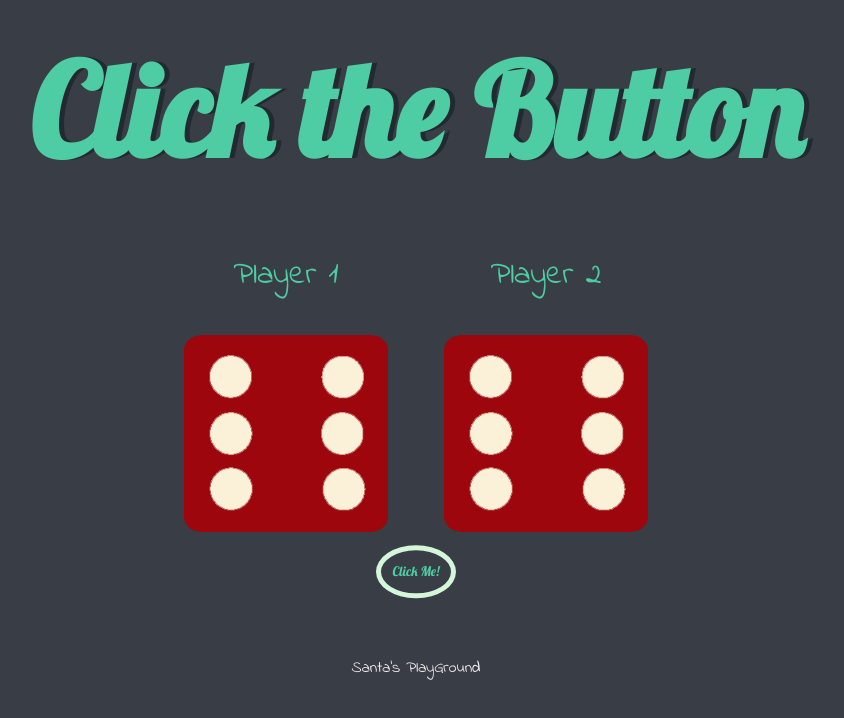
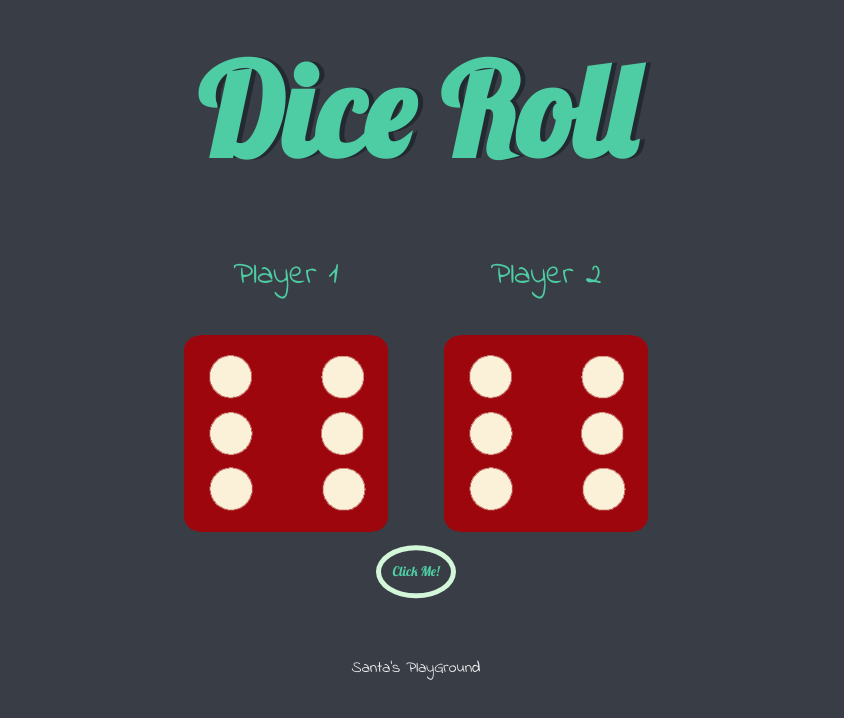
Before and after one commit to SayantanD99/Dice-Challenge, a plain HTML site: page index.html in a window 1280 px wide. Shown: the whole page, without its empty margins (224-1068 px from the left). Drawn offline with Linux system fonts and the light colour scheme.

Commit message:
Update index.html
Minor Text Change

```diff
--- a/index.html
+++ b/index.html
@@ -10,7 +10,7 @@
   <body>
 
     <div class="container">
-      <h1>Click the Button</h1>
+      <h1>Dice Roll</h1>
 
       <div class="dice">
         <p>Player 1</p>
```
